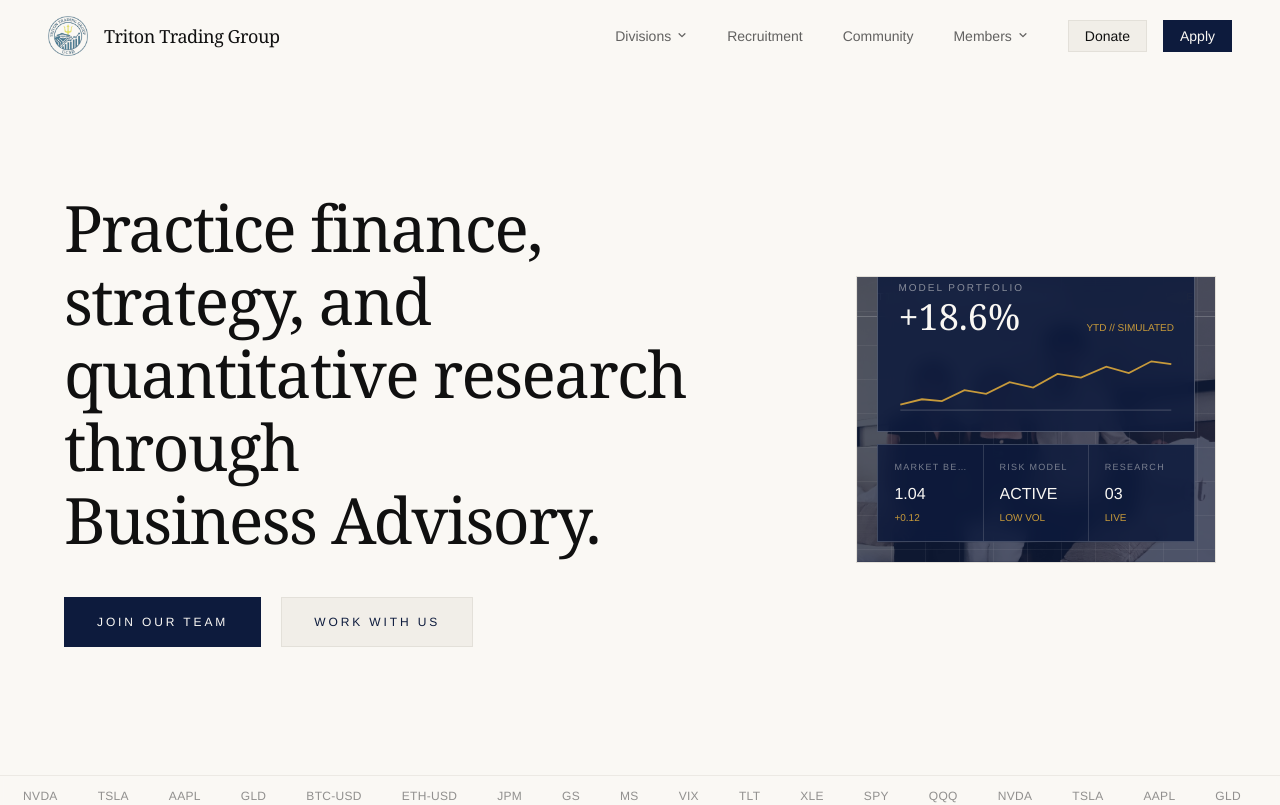
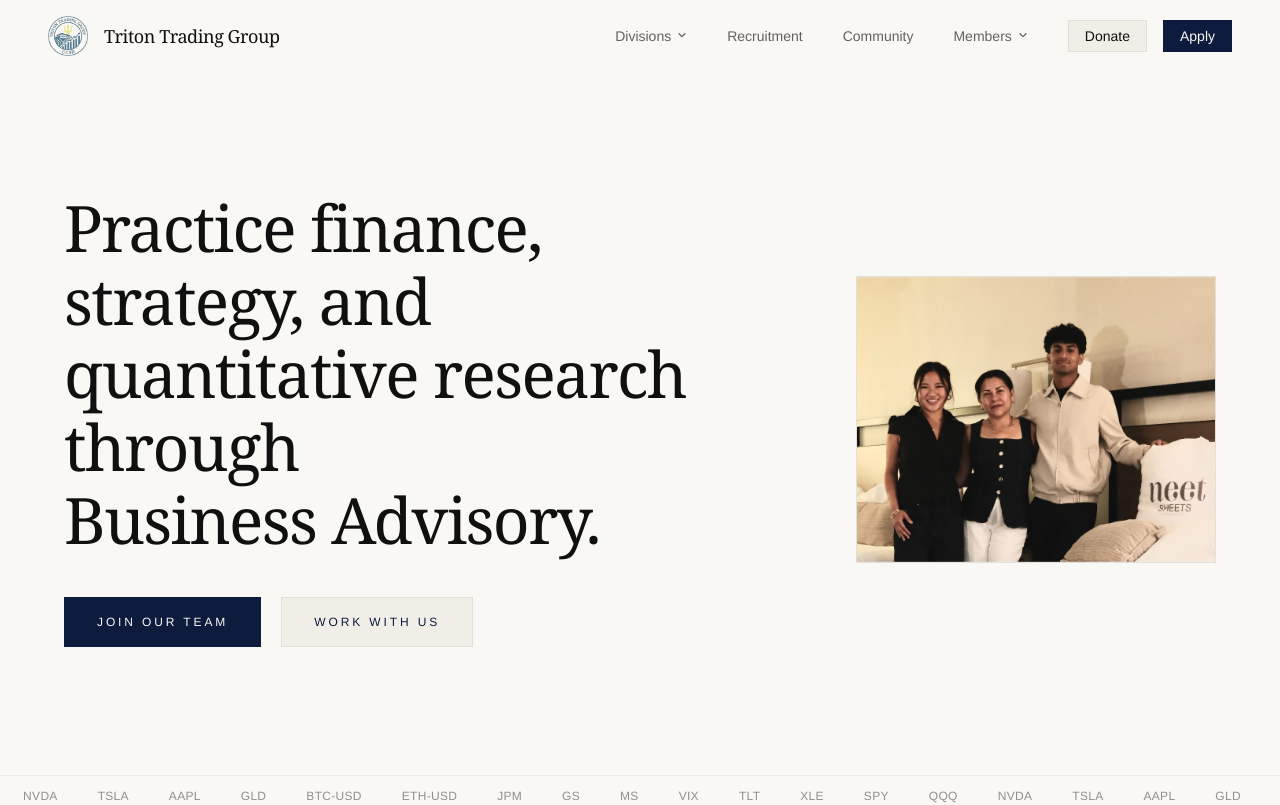
Before and after one commit to tritontrading/ttgWebsite, a Next.js app: page / in a window 1280 px wide. Shown: the top 805 px of the page. Built offline with nearby package versions, Linux system fonts and the light colour scheme; a web font is replaced by a local one.

Commit message:
Show hero photos without dashboard overlay

```diff
--- a/components/HeroContent.tsx
+++ b/components/HeroContent.tsx
@@ -42,12 +42,6 @@ export function HeroContent() {
 
   const activeIndex = reduceMotion ? 0 : index;
   const activePhrase = phrases[activeIndex] ?? phrases[0];
-  const terminalRows = [
-    ["MARKET BETA", "1.04", "+0.12"],
-    ["RISK MODEL", "ACTIVE", "LOW VOL"],
-    ["RESEARCH", "03", "LIVE"],
-  ];
-
   return (
     <div className="site-container relative z-10 flex w-full flex-1 flex-col justify-center gap-14 pb-24 pt-40 md:gap-16 md:pb-32 md:pt-48 lg:grid lg:grid-cols-[3fr_2fr] lg:items-center lg:gap-20 xl:gap-24">
       <div className="flex flex-col items-start gap-8 md:gap-10 lg:max-w-none lg:pr-6 xl:pr-10">
@@ -85,7 +79,7 @@ export function HeroContent() {
       </div>
 
       <div className="hero-reveal relative w-full lg:justify-self-end">
-        <div className="relative aspect-[4/3] overflow-hidden border border-border bg-navy sm:aspect-[3/2] lg:aspect-[5/4]">
+        <div className="relative aspect-[4/3] overflow-hidden border border-border sm:aspect-[3/2] lg:aspect-[5/4]">
           {divisions.map((division, divisionIndex) => (
             <SiteImage
               key={division.image}
@@ -99,39 +93,6 @@ export function HeroContent() {
               sizes="(min-width: 1024px) 40vw, 100vw"
             />
           ))}
-          <div className="absolute inset-0 bg-navy/72" />
-          <div className="terminal-grid absolute inset-0 opacity-45" />
-
-          <div className="absolute inset-x-0 top-0 flex items-center justify-between border-b border-cream/20 px-4 py-3 font-mono text-[10px] tracking-[0.2em] text-cream/65 uppercase sm:px-5">
-            <span>TTG // Research Terminal</span>
-            <span className="text-gold">● Live</span>
-          </div>
-
-          <div className="absolute inset-x-4 bottom-4 grid gap-3 sm:inset-x-5 sm:bottom-5">
-            <div className="border border-cream/25 bg-navy/85 p-4 backdrop-blur-sm sm:p-5">
-              <div className="mb-5 flex items-end justify-between gap-4">
-                <div>
-                  <p className="font-mono text-[10px] tracking-[0.2em] text-cream/50 uppercase">Model portfolio</p>
-                  <p className="mt-1 font-heading text-3xl leading-none text-cream sm:text-4xl">+18.6%</p>
-                </div>
-                <p className="font-mono text-[10px] text-gold">YTD // SIMULATED</p>
-              </div>
-              <svg viewBox="0 0 300 62" className="h-14 w-full" role="img" aria-label="Rising simulated portfolio performance chart">
-                <path d="M0 55 L24 49 L46 51 L71 39 L95 43 L121 30 L147 36 L174 21 L200 25 L228 13 L253 20 L278 7 L300 10" fill="none" stroke="currentColor" strokeWidth="2" className="text-gold" />
-                <path d="M0 61 H300" stroke="currentColor" strokeWidth="1" className="text-cream/25" />
-              </svg>
-            </div>
-
-            <div className="grid grid-cols-3 border border-cream/20 bg-navy/85 backdrop-blur-sm">
-              {terminalRows.map(([label, value, detail]) => (
-                <div key={label} className="min-w-0 border-r border-cream/15 p-3 last:border-r-0 sm:p-4">
-                  <p className="truncate font-mono text-[9px] tracking-[0.14em] text-cream/45 uppercase">{label}</p>
-                  <p className="mt-2 truncate font-mono text-sm text-cream sm:text-base">{value}</p>
-                  <p className="mt-1 truncate font-mono text-[10px] text-gold">{detail}</p>
-                </div>
-              ))}
-            </div>
-          </div>
         </div>
       </div>
     </div>
```
